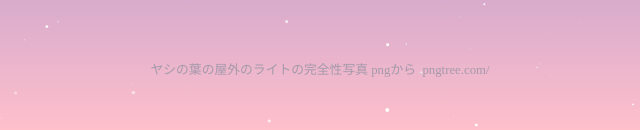
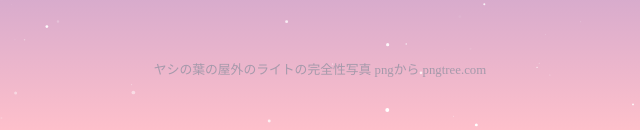
Before and after one commit to nanalemon/saizeriya, a plain HTML site: page index.html in a window 1280 px wide. Shown: the part 667-797 px from the top of the page, 320-960 px from the left. Drawn offline with nearby package versions, Linux system fonts and the light colour scheme; a web font is replaced by a local one.

Commit message:
Update index.html

```diff
--- a/index.html
+++ b/index.html
@@ -20,7 +20,7 @@
       </div>
       <div id="menu"></div>
       <div class="pic-link">
-        <a href='https://.pngtree.com/so/ヤシの葉の屋外のライトの完全性写真'>ヤシの葉の屋外のライトの完全性写真 pngから .pngtree.com/</a>
+        <a href="https://ja.pngtree.com/">ヤシの葉の屋外のライトの完全性写真 pngから pngtree.com</a>
       </div>
   </div>
 
```
